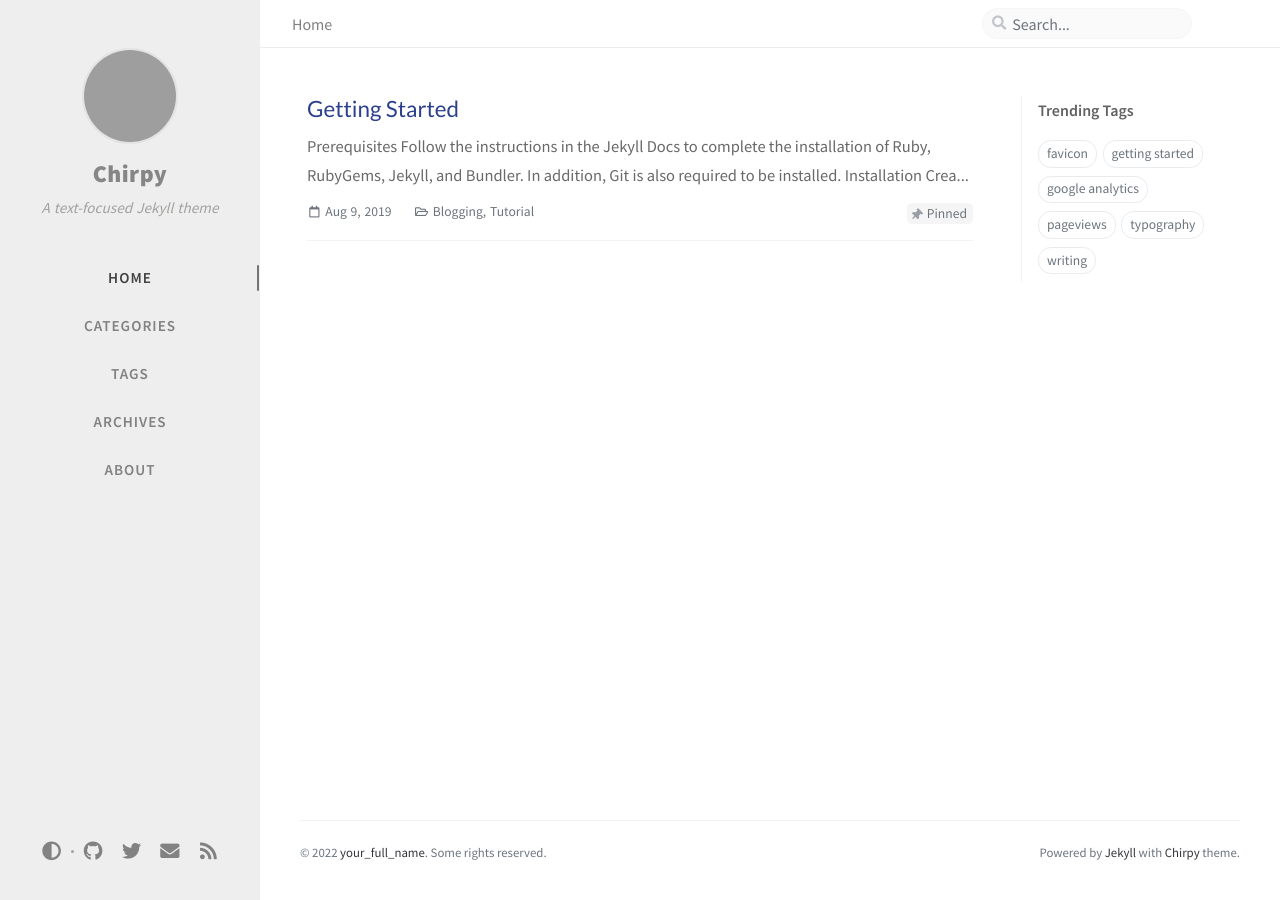
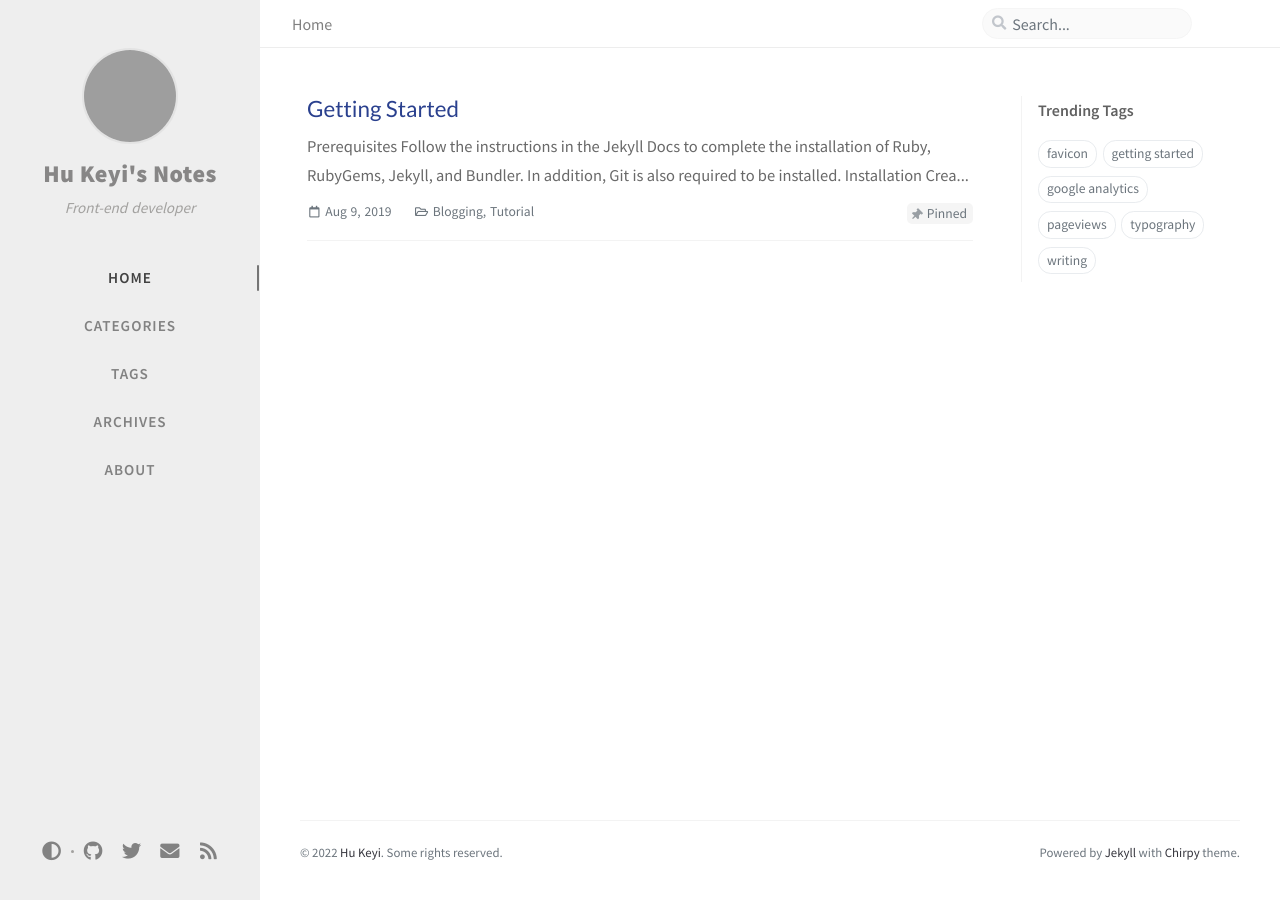
Before and after one commit to hukeyi/hukeyi.github.io, a Jekyll site: the page built from index.html, in a window 1280 px wide. Built offline with Jekyll 4.4.1, drawn with Linux system fonts in a browser that asks for light colours; nearby versions of some CDN libraries; comment, search, counter and statistics services are not loaded; grey boxes are pictures that could not be loaded.

Commit message:
change imgs and config

```diff
--- a/_config.yml
+++ b/_config.yml
@@ -18,31 +18,31 @@ timezone: Asia/Shanghai
 # jekyll-seo-tag settings › https://github.com/jekyll/jekyll-seo-tag/blob/master/docs/usage.md
 # ↓ --------------------------
 
-title: Chirpy # the main title
+title: Hu Keyi's Notes # the main title
 
-tagline: A text-focused Jekyll theme # it will display as the sub-title
+tagline: Front-end developer # it will display as the sub-title
 
 description: >- # used by seo meta and the atom feed
-  A minimal, responsive, and powerful Jekyll theme for presenting professional writing.
+  前端笔记
 
 # fill in the protocol & hostname for your site, e.g., 'https://username.github.io'
 url: ''
 
 github:
-  username: github_username # change to your github username
+  username: hukeyi # change to your github username
 
-twitter:
-  username: twitter_username # change to your twitter username
+# twitter:
+#   username: twitter_username # change to your twitter username
 
 social:
   # Change to your full name.
   # It will be displayed as the default author of the posts and the copyright owner in the Footer
-  name: your_full_name
-  email: example@domain.com # change to your email address
+  name: Hu Keyi
+  email: hukeyi1024@qq.com # change to your email address
   links:
     # The first element serves as the copyright owner's link
-    - https://twitter.com/username # change to your twitter homepage
-    - https://github.com/username # change to your github homepage
+    # - https://twitter.com/username # change to your twitter homepage
+    - https://github.com/hukeyi # change to your github homepage
     # Uncomment below to add more social links
     # - https://www.facebook.com/username
     # - https://www.linkedin.com/in/username
```
Also changed, not shown: Gemfile.lock (added), assets/img/favicons/android-chrome-192x192.png, assets/img/favicons/android-chrome-512x512.png, assets/img/favicons/apple-touch-icon.png, assets/img/favicons/favicon-16x16.png, assets/img/favicons/favicon-32x32.png, assets/img/favicons/favicon.ico, assets/img/favicons/mstile-150x150.png, assets/img/favicons/safari-pinned-tab.svg (added).
